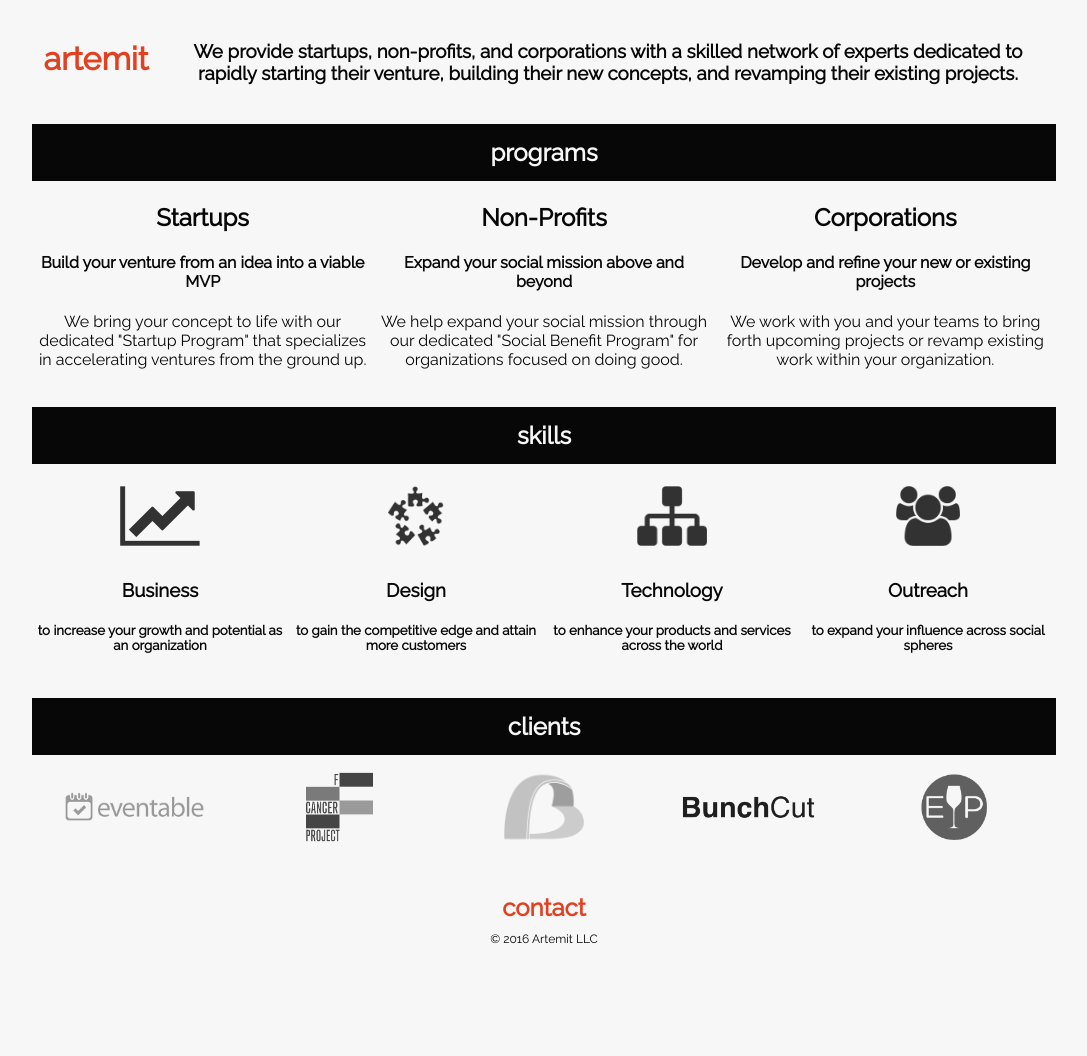
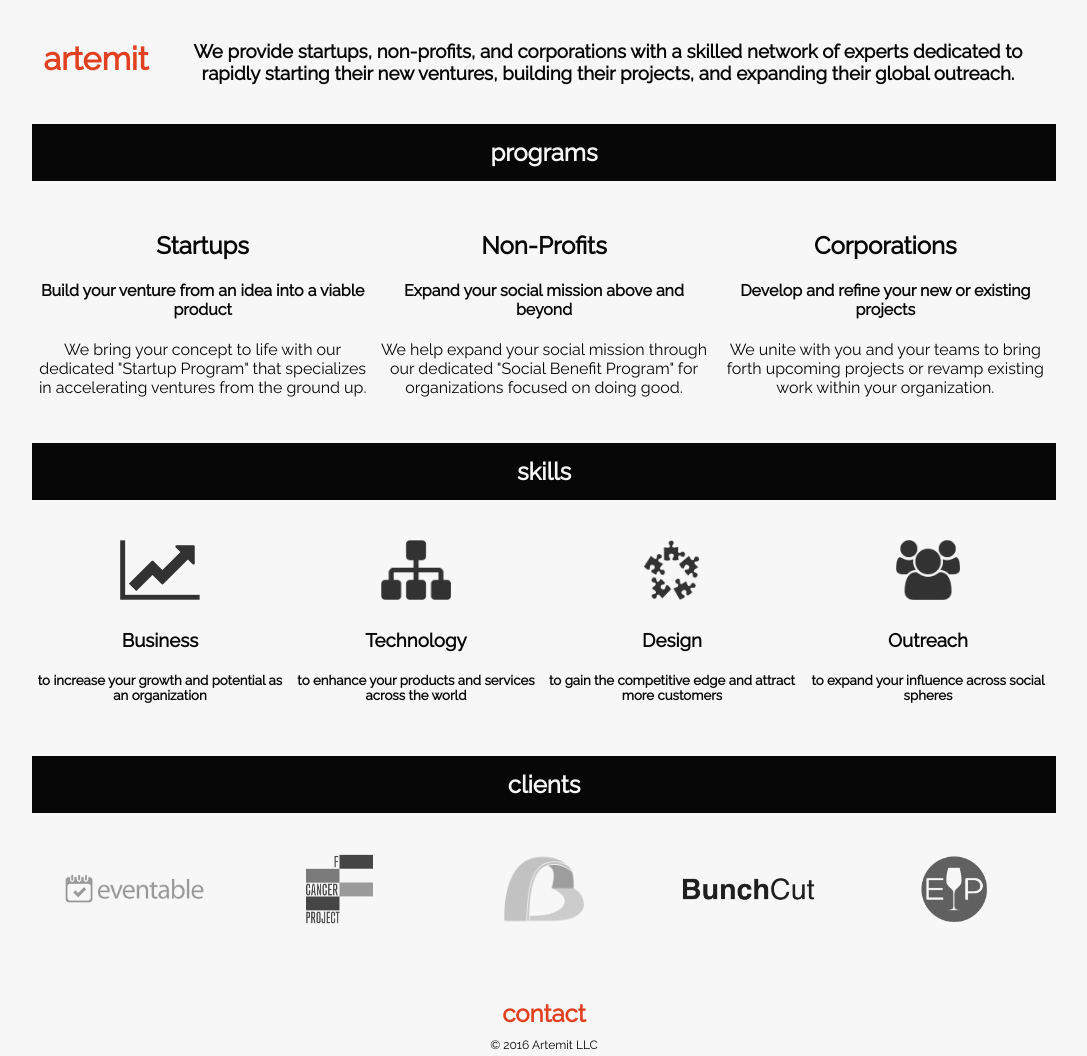
Before and after one commit to artemit/artemit.github.io, a Jekyll site: the page built from index.html, in a window 1280 px wide. Shown: the whole page, without its empty margins (96-1183 px from the left). Built offline with Jekyll 4.4.1, drawn with Linux system fonts in a browser that asks for light colours; before the commit the page ends 950 px from its top, so only the background shows below that.

Commit message:
word fixes and more mobile responsive

```diff
--- a/_config.yml
+++ b/_config.yml
@@ -1,8 +1,8 @@
 title: Artemit
 description: >
-  Artemit provides startups, non-profits, and corporations a skilled
-  network of experts dedicated to rapidly starting their venture,
-  building their new concepts, and revamping their existing projects.
+  Artemit provides startups, non-profits, and corporations with a skilled
+  network of experts dedicated to rapidly starting their new ventures,
+  building their projects, and expanding their global outreach.
 url: "http://artemit.com"
 organization: Artemit LLC
 
--- a/_includes/footer.html
+++ b/_includes/footer.html
@@ -1,6 +1,6 @@
 <footer class="site-footer">
   <div class="pure-g">
-    <div class="pure-u-1 text center entry">
+    <div class="pure-u-1 text center">
       <h2 class="contact-us">
         <a href="https://docs.google.com/forms/d/1xoFHZdu_v934EVzTeIv_2jDVgu9V4VZVn7JAHxz_6jw/viewform" target="_blank">contact</a>
       </h2>
--- a/_includes/header.html
+++ b/_includes/header.html
@@ -9,7 +9,7 @@
     </div>
     <div class="pure-u-1 pure-u-md-21-24 text center">
       <div class="hero">
-        <h3 class="hero-title overview">We provide startups, non-profits, and corporations with a skilled network of experts dedicated to rapidly starting their venture, building their new concepts, and revamping their existing projects.</h3>
+        <h3 class="hero-title overview">We provide startups, non-profits, and corporations with a skilled network of experts dedicated to rapidly starting their new ventures, building their projects, and expanding their global outreach.</h3>
       </div>
     </div>
   </div>
--- a/assets/_sass/_base.scss
+++ b/assets/_sass/_base.scss
@@ -83,11 +83,7 @@
   }
 
   .entry-cell {
-    padding: 2px 4px;
-  }
-
-  .entry-divider {
-    padding: 10px 0px;
+    padding: 30px 4px;
   }
 
   .pure-form {
@@ -99,11 +95,11 @@
   .image-icon {
     display: inline;
     max-height: 60px;
-    padding: 20px 2px 10px;
+    padding: 10px 2px 6px;
   }
 
   .image-container {
-    margin: 10px 2px;
+    margin: 6px 2px;
     .image-book {
       display: inline-block;
       .image-face {
--- a/index.html
+++ b/index.html
@@ -14,7 +14,7 @@
         <div class="pure-u-1 pure-u-md-1-3 text center">
           <div class="entry-cell">
             <h2>Startups</h2>
-            <h4>Build your venture from an idea into a viable MVP</h4>
+            <h4>Build your venture from an idea into a viable product</h4>
             <p>We bring your concept to life with our dedicated "Startup Program" that specializes in accelerating ventures from the ground up.</p>
           </div>
         </div>
@@ -29,13 +29,12 @@
           <div class="entry-cell">
             <h2>Corporations</h2>
             <h4>Develop and refine your new or existing projects</h4>
-            <p>We work with you and your teams to bring forth upcoming projects or revamp existing work within your organization.</p>
+            <p>We unite with you and your teams to bring forth upcoming projects or revamp existing work within your organization.</p>
           </div>
         </div>
       </div>
     </div>
   </div>
-  <div class="entry-divider"></div>
   <div class="pure-g">
     <div class="pure-u-1 text center entry-header">
       <h2>skills</h2>
@@ -44,28 +43,28 @@
   <div class="pure-g">
     <div class="pure-u-1 text center">
       <div class="pure-g">
-        <div class="pure-u-1 pure-u-md-1-4 text center">
+        <div class="pure-u-1 pure-u-sm-1-2 pure-u-md-1-4 text center">
           <div class="entry-cell">
             <img src="/assets/img/icons/chart.png" alt="Business" class="pure-img image-icon">
             <h3>Business</h3>
             <h5>to increase your growth and potential as an organization</h5>
           </div>
         </div>
-        <div class="pure-u-1 pure-u-md-1-4 text center">
-          <div class="entry-cell">
-            <img src="/assets/img/icons/puzzle-pieces.png" alt="Design" class="pure-img image-icon">
-            <h3>Design</h3>
-            <h5>to gain the competitive edge and attain more customers</h5>
-          </div>
-        </div>
-        <div class="pure-u-1 pure-u-md-1-4 text center">
+        <div class="pure-u-1 pure-u-sm-1-2 pure-u-md-1-4 text center">
           <div class="entry-cell">
             <img src="/assets/img/icons/sitemap.png" alt="Technology" class="pure-img image-icon">
             <h3>Technology</h3>
             <h5>to enhance your products and services across the world</h5>
           </div>
         </div>
-        <div class="pure-u-1 pure-u-md-1-4 text center">
+        <div class="pure-u-1 pure-u-sm-1-2 pure-u-md-1-4 text center">
+          <div class="entry-cell">
+            <img src="/assets/img/icons/puzzle-pieces.png" alt="Design" class="pure-img image-icon">
+            <h3>Design</h3>
+            <h5>to gain the competitive edge and attract more customers</h5>
+          </div>
+        </div>
+        <div class="pure-u-1 pure-u-sm-1-2 pure-u-md-1-4 text center">
           <div class="entry-cell">
             <img src="/assets/img/icons/users.png" alt="Outreach" class="pure-img image-icon">
             <h3>Outreach</h3>
@@ -75,7 +74,6 @@
       </div>
     </div>
   </div>
-  <div class="entry-divider"></div>
   <div class="pure-g">
     <div class="pure-u-1 text center entry-header">
       <h2>clients</h2>
@@ -84,7 +82,7 @@
   <div class="pure-g">
     <div class="pure-u-1 text center">
       <div class="pure-g">
-        <div class="pure-u-1 pure-u-md-1-5 text center">
+        <div class="pure-u-1-2 pure-u-sm-1-3 pure-u-md-1-5 text center">
           <div class="entry-cell">
             <div class='image-container'>
               <a href="https://eventable.com" target="_blank" class="image-book">
@@ -94,7 +92,7 @@
             </div>
           </div>
         </div>
-        <div class="pure-u-1 pure-u-md-1-5 text center">
+        <div class="pure-u-1-2 pure-u-sm-1-3 pure-u-md-1-5 text center">
           <div class="entry-cell">
             <div class='image-container'>
               <a href="https://fcancer.org" target="_blank" class="image-book">
@@ -104,7 +102,7 @@
             </div>
           </div>
         </div>
-        <div class="pure-u-1 pure-u-md-1-5 text center">
+        <div class="pure-u-1-2 pure-u-sm-1-3 pure-u-md-1-5 text center">
           <div class="entry-cell">
             <div class='image-container'>
               <a href="https://bridgeforbillions.org" target="_blank" class="image-book">
@@ -114,7 +112,7 @@
             </div>
           </div>
         </div>
-        <div class="pure-u-1 pure-u-md-1-5 text center">
+        <div class="pure-u-1-2 pure-u-sm-1-2 pure-u-md-1-5 text center">
           <div class="entry-cell">
             <div class='image-container'>
               <a href="https://bunchcut.com" target="_blank" class="image-book">
@@ -124,7 +122,7 @@
             </div>
           </div>
         </div>
-        <div class="pure-u-1 pure-u-md-1-5 text center">
+        <div class="pure-u-1 pure-u-sm-1-2 pure-u-md-1-5 text center">
           <div class="entry-cell">
             <div class='image-container'>
               <a href="https://easypairings.com" target="_blank" class="image-book">
```
